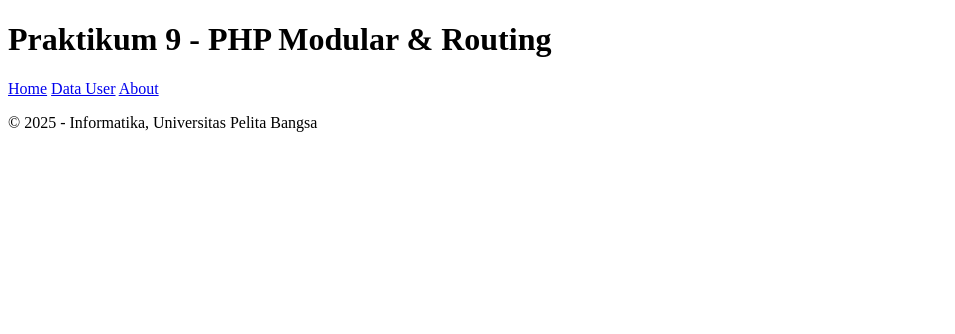
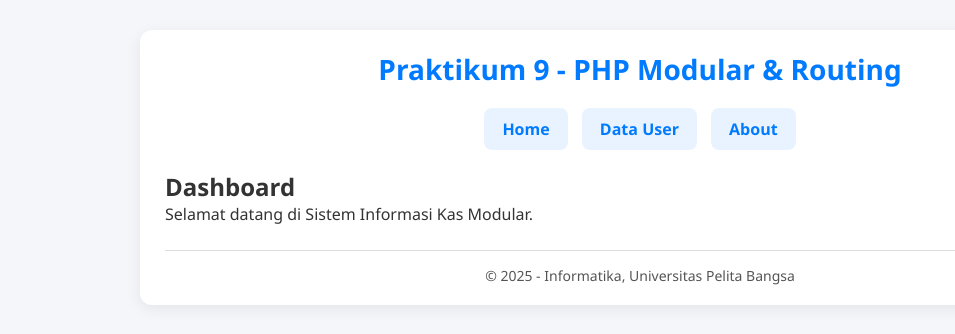
Before and after one commit to Zizantara/Lab9Web, a PHP site: page / in a window 1280 px wide. Shown: the top 334 px of the page, without its empty margins (0-955 px from the left). Run offline with PHP 8.4, Linux system fonts and the light colour scheme.

Commit message:
first commit

```diff
--- /dev/null
+++ b/assets/css/style.css
@@ -0,0 +1,143 @@
+/* ===== Reset Style ===== */
+* {
+    margin: 0;
+    padding: 0;
+    box-sizing: border-box;
+    font-family: "Segoe UI", Tahoma, Geneva, Verdana, sans-serif;
+}
+
+body {
+    background: #f4f6f9;
+    color: #333;
+}
+
+/* ===== Container ===== */
+.container {
+    max-width: 1000px;
+    margin: 30px auto;
+    background: #fff;
+    padding: 20px 25px;
+    border-radius: 12px;
+    box-shadow: 0 4px 15px rgba(0,0,0,0.07);
+}
+
+/* ===== Header ===== */
+header h1 {
+    text-align: center;
+    font-size: 28px;
+    color: #007bff;
+    margin-bottom: 20px;
+}
+
+/* ===== Navigation ===== */
+nav {
+    text-align: center;
+    margin-bottom: 20px;
+}
+
+nav a {
+    display: inline-block;
+    padding: 10px 18px;
+    margin: 0 5px;
+    color: #007bff;
+    background: #e9f3ff;
+    text-decoration: none;
+    font-weight: 600;
+    border-radius: 8px;
+    transition: .3s;
+}
+
+nav a:hover {
+    background: #007bff;
+    color: #fff;
+}
+
+/* ===== Content Area ===== */
+.content {
+    margin-top: 20px;
+}
+
+/* ===== Table Style ===== */
+table {
+    width: 100%;
+    border-collapse: collapse;
+    margin-top: 15px;
+    border-radius: 10px;
+    overflow: hidden;
+}
+
+table th {
+    background: #007bff;
+    color: white;
+    padding: 12px;
+    text-align: left;
+}
+
+table td {
+    padding: 12px;
+    border-bottom: 1px solid #e0e0e0;
+}
+
+table tr:nth-child(even) {
+    background: #f9f9f9;
+}
+
+table tr:hover {
+    background: #e6f0ff;
+}
+
+/* ===== Button Style ===== */
+.btn, button, input[type="submit"] {
+    padding: 10px 16px;
+    background: #007bff;
+    border: none;
+    color: white;
+    border-radius: 8px;
+    cursor: pointer;
+    font-weight: bold;
+    text-decoration: none;
+    transition: .3s;
+    display: inline-block;
+}
+
+.btn:hover, button:hover, input[type="submit"]:hover {
+    background: #0056b3;
+}
+
+/* ===== Forms ===== */
+form {
+    margin-top: 15px;
+    background: #f9fbff;
+    padding: 20px;
+    border: 1px solid #dce6ff;
+    border-radius: 10px;
+}
+
+input[type="text"],
+input[type="email"],
+input[type="password"] {
+    width: 100%;
+    padding: 12px;
+    border-radius: 8px;
+    border: 1px solid #b6cfff;
+    margin-bottom: 15px;
+    transition: .3s;
+}
+
+input[type="text"]:focus,
+input[type="email"]:focus,
+input[type="password"]:focus {
+    border-color: #007bff;
+    outline: none;
+    box-shadow: 0 0 4px rgba(0,123,255,0.4);
+}
+
+/* ===== Footer ===== */
+footer {
+    margin-top: 25px;
+    padding-top: 15px;
+    border-top: 1px solid #ddd;
+    text-align: center;
+    color: #555;
+    font-size: 14px;
+}
--- a/index.php
+++ b/index.php
@@ -5,21 +5,17 @@ $page = isset($_GET['page']) ? $_GET['page'] : 'dashboard';
 
 switch ($page) {
 
-    // halaman default
+    /** VIEW HALAMAN */
     case 'dashboard':
+    case 'home':
         include 'views/dashboard.php';
         break;
 
-    // auth
-    case 'login':
-        include 'modules/auth/login.php';
+    case 'about':
+        include 'views/about.php';
         break;
 
-    case 'logout':
-        include 'modules/auth/logout.php';
-        break;
-
-    // user modules
+    /** MODUL USER */
     case 'user/list':
         include 'modules/user/list.php';
         break;
@@ -28,12 +24,20 @@ switch ($page) {
         include 'modules/user/add.php';
         break;
 
+    case 'user/insert':   // <--- PROSES TAMBAH USER
+        include 'modules/user/insert.php';
+        break;
+
     case 'user/edit':
         include 'modules/user/edit.php';
         break;
 
-    case 'user/hapus':
-        include 'modules/user/hapus.php';
+    case 'user/update':   // <--- PROSES UPDATE USER
+        include 'modules/user/update.php';
+        break;
+
+    case 'user/delete':
+        include 'modules/user/delete.php';
         break;
 
     default:
--- a/modules/user/list.php
+++ b/modules/user/list.php
@@ -5,7 +5,7 @@ $query = mysqli_query($koneksi, "SELECT * FROM users");
 ?>
 <h2>Daftar User</h2>
 
-<a href="index.php?page=user/tambah" class="btn">Tambah User</a>
+<a href="index.php?page=user/add" class="btn">Tambah User</a>
 
 <table border="1" cellpadding="8">
     <tr>
@@ -23,7 +23,7 @@ $query = mysqli_query($koneksi, "SELECT * FROM users");
             <td>
                 <a href="index.php?page=user/edit&id=<?= $row['id']; ?>">Edit</a>
                 |
-                <a href="index.php?page=user/hapus&id=<?= $row['id']; ?>" onclick="return confirm('Hapus data?')">Hapus</a>
+                <a href="index.php?page=user/delete&id=<?= $row['id']; ?>" onclick="return confirm('Hapus data?')">Hapus</a>
             </td>
         </tr>
     <?php endwhile; ?>
--- /dev/null
+++ b/views/about.php
@@ -0,0 +1,2 @@
+<h2>About</h2>
+<p>Ini adalah halaman About.</p>
--- a/views/dashboard.php
+++ b/views/dashboard.php
@@ -0,0 +1,2 @@
+<h2>Dashboard</h2>
+<p>Selamat datang di Sistem Informasi Kas Modular.</p>
--- a/views/header.php
+++ b/views/header.php
@@ -3,18 +3,16 @@
 <head>
     <meta charset="UTF-8">
     <title>Web Modular PHP</title>
-    <link rel="stylesheet" href="assets/style.css">
+    <link rel="stylesheet" href="assets/css/style.css">
 </head>
 <body>
 <div class="container">
     <header>
         <h1>Praktikum 9 - PHP Modular & Routing</h1>
     </header>
-
     <nav>
         <a href="index.php?page=home">Home</a>
         <a href="index.php?page=user/list">Data User</a>
         <a href="index.php?page=about">About</a>
     </nav>
-
     <div class="content">
```
Also changed, not shown: modules/user/add.php (+18 -0 lines), modules/user/delete.php (added, +10 -0 lines), modules/user/edit.php (added, +22 -0 lines), modules/user/insert.php (added, +14 -0 lines), modules/user/update.php (added, +17 -0 lines), assets/style.css (deleted).
